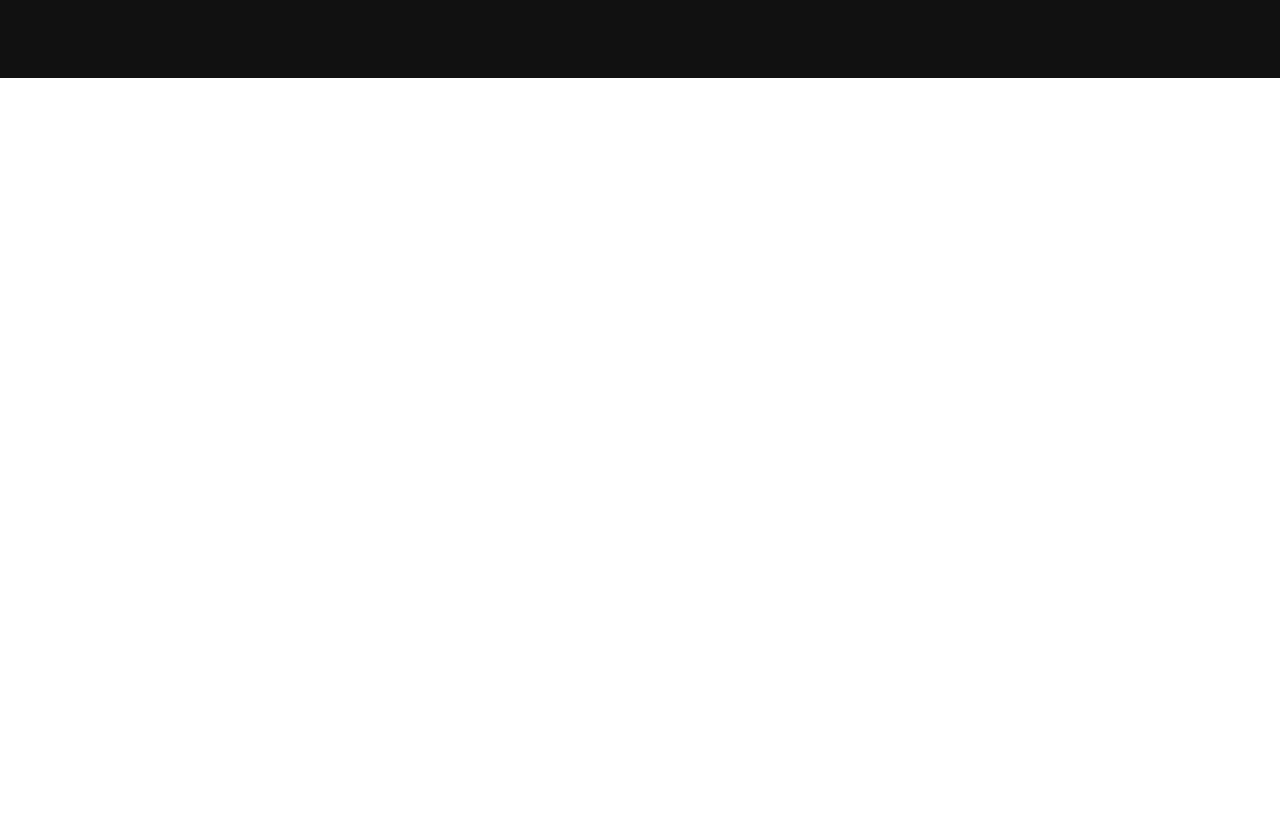
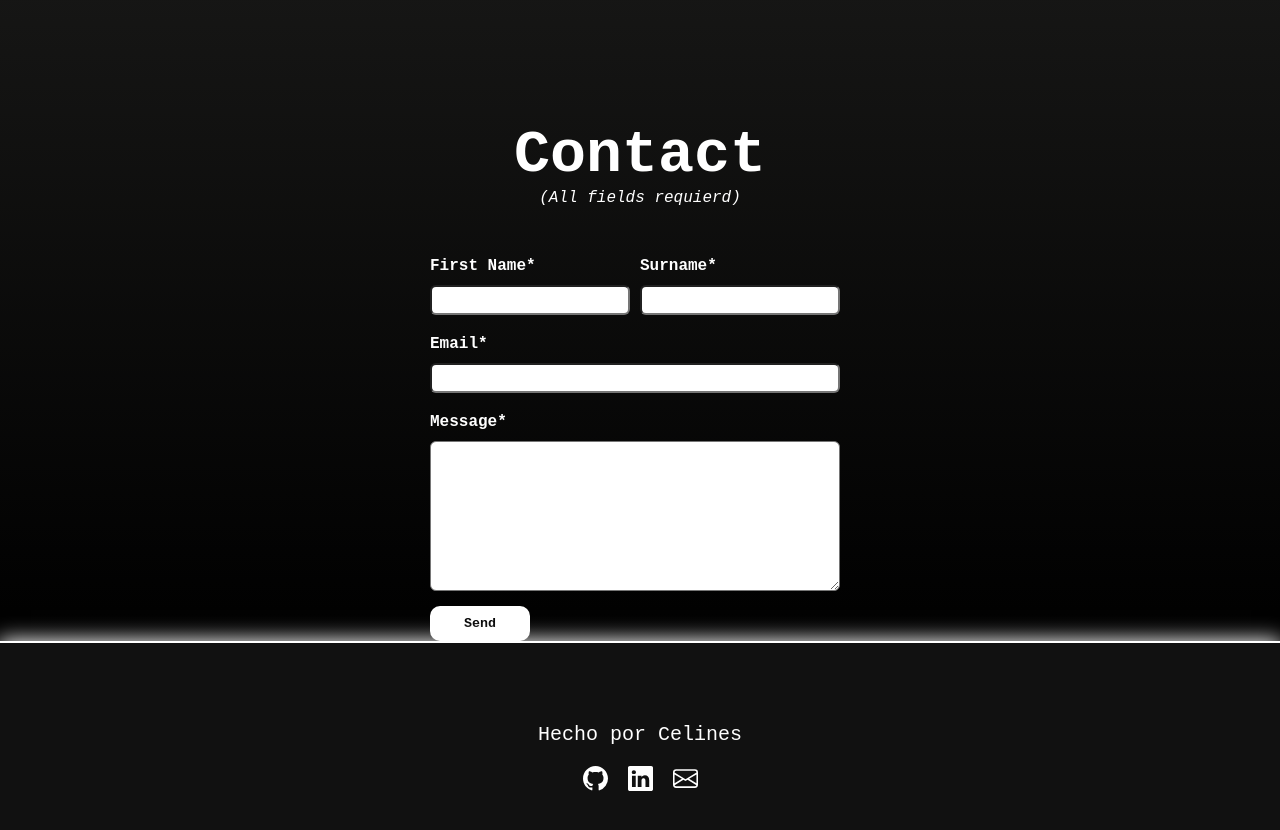
Before and after one commit to Celinesco/celinesco-page, a React (Create React App) app: page /about in a window 1280 px wide. Shown: the part 800-1630 px from the top of the page. Before the commit the page ends 878 px from the top, so only its background shows below. Built offline with nearby package versions, Linux system fonts and the light colour scheme.

Commit message:
implemento libreria de emails

```diff
--- a/package.json
+++ b/package.json
@@ -3,6 +3,7 @@
   "version": "0.1.0",
   "private": true,
   "dependencies": {
+    "@emailjs/browser": "^3.5.0",
     "@testing-library/jest-dom": "^5.16.2",
     "@testing-library/react": "^12.1.3",
     "@testing-library/user-event": "^13.5.0",
--- a/src/components/About/About.js
+++ b/src/components/About/About.js
@@ -1,29 +1,87 @@
-import './About.scss';
-import profilePicture from '../../assets/profile_picture.jpg';
-import Context from '../../Context/Context';
-import { useContext } from 'react';
-import { htmlAboutme } from '../datos_proyectos';
+import "./About.scss";
+import profilePicture from "../../assets/profile_picture.jpg";
+import Context from "../../Context/Context";
+import { useContext } from "react";
+import { htmlAboutme } from "../datos_proyectos";
+import emailjs from '@emailjs/browser';
 
 const About = () => {
     const context = useContext(Context);
 
+
+
+    const handleSubmit = e => {
+        e.preventDefault();
+        emailjs.sendForm('service_ezni8g4', 'template_0r0j00d', e.target, 'XLNlgGOCoVeMHyEIy')
+      };
+
     return (
-        <section className='section__about'>
+        <section className="section__about">
+            <section className="sub__section">
                 <h2>About me</h2>
-            <div className='container__info-aboutme'>
-                <div className='container__img-profile'>
-                    <img src={profilePicture} alt='my profile'></img>
+                <div className="container__info-aboutme">
+                    <div className="container__img-profile">
+                        <img src={profilePicture} alt="my profile"></img>
                     </div>
-                <div className='container__aboutme-text'>
+                    <div className="container__aboutme-text">
                         <p>{htmlAboutme[context.language].about_me}</p>
                         <p>{htmlAboutme[context.language].contact_me}</p>
                     </div>
                 </div>
+            </section>
 
+            <section className="sub__section">
+                <div className="container__title-alert">
+                    <h2>Contact</h2>
+                    <p>(All fields requierd)</p>
+                </div>
+                <div className="container__form">
+                    <form className="formular__contact" onSubmit={handleSubmit}>
+                        <div className="row">
+                            <div className="column">
+                                <label htmlFor="name">{htmlAboutme[context.language].form.name}</label>
+                                <input
+                                    type="text"
+                                    name="name"
+                                    id='name'
+                                    required
+                                ></input>
+                            </div>
+                            <div className="column">
+                                <label htmlFor="surname">{htmlAboutme[context.language].form.surname}</label>
+                                <input
+                                    type="text"
+                                    name="surname"
+                                    required
+                                ></input>
+                            </div>
+                        </div>
+                        <div className="row">
+                            <div className="column">
+                                <label>Email*</label>
+                                <input
+                                    type="email"
+                                    name="user_email"
+                                    required
+                                ></input>
+                            </div>
+                        </div>
+                        <div className="column">
+                            <label htmlFor="message">{htmlAboutme[context.language].form.message}</label>
+                            <textarea
+                                row="5"
+                                name="message"
+                                required
+                                id="message"
+                            ></textarea>
+                        </div>
+                        <button type="submit">{htmlAboutme[context.language].form.submit}</button>
+                    </form>
+                </div>
+            </section>
 
         </section>
-
-    )
-}
+    );
+};
 
 export default About;
--- a/src/components/About/About.scss
+++ b/src/components/About/About.scss
@@ -2,15 +2,17 @@
 
 
 .section__about {
-    min-height: 50vw;
+    min-height: 90vw;
+    .sub__section {
         display: flex;
+        flex-direction: column;
         align-items: center;
-    flex-direction: column;
-    justify-content: center;
+        padding: 200px;
+        padding-bottom: 0;
         h2 {
             color: $main-color-dark-mode;
             font-size: 60px;
-        margin-bottom: 100px;
+            margin-bottom: 50px;
         }
         .container__info-aboutme {
             display: flex;
@@ -34,9 +36,63 @@
                 }
             }
         }
-
+        .container__title-alert {
+            text-align: center;
+            margin-bottom: 50px;
+            p {
+                font-style: italic;
             }
-
+            h2 {
+                margin-bottom: 0;
+            }
+        }
+        .container__form {
+            display: flex;
+            justify-content: center;
+            width: 520px;
+            color: $main-color-dark-mode;
+            .formular__contact {
+               font-weight: bold;
+               button {
+                   padding: 10px;
+                   border-radius: 10px;
+                   background-color: $background-color-white-mode;
+                   font-weight: bold;
+                   margin-top: 15px;
+                   width: 100px;
+               }
+               textarea {
+                   display: block;
+                   width: 410px;
+                   height: 150px;
+                   margin-top: 10px;
+                   padding: 5px;
+                   border-radius: 6px;
+               }
+               .row {
+                    display: flex;
+                    justify-content: space-between;
+                    .column {
+                        display: flex;
+                        flex-direction: column;
+                        input {
+                            height: 30px;
+                            margin:10px 10px 20px 0;
+                            padding: 5px;
+                            border-radius: 6px;
+                        }
+                        input[type="text"] {
+                            width:200px;
+                        }
+                        input[type="email"] {
+                            width: 410px;
+                        }
+                    }
+                }
+            }
+        }
+    }
+}
 
 .light-theme {
     .section__about {
@@ -51,6 +107,9 @@
                 border: 2px solid $main-color-white-mode;
             }
         }
+        .container__form {
+            color: $main-color-white-mode;
+        }
 
     }
 }
--- a/src/components/datos_proyectos.js
+++ b/src/components/datos_proyectos.js
@@ -235,13 +235,11 @@ export const htmlAboutme = {
         Sugerencias, comentarios, preguntas son siempre bienvenidas!`,
 
         form: {
-            name: 'Nombre',
-            surname: 'Apellido',
-            message: 'Mensaje'
+            name: 'Nombre*',
+            surname: 'Apellido*',
+            message: 'Mensaje*',
+            submit: 'Enviar'
         }
-
-
-
     },
     en: {
         about_me: `My name is Celina and I'm a front-end developer from Rosario, Argentina, living in Munich since 2021.
@@ -250,12 +248,13 @@ export const htmlAboutme = {
         I had the fortune to have Maria Elena Rey as a teacher, who motivated me a lot and taught me the beauty of programming.
         Back when I was living in Rosario, I initially studied physics and then for a few years worked as a violin teacher.
         In front-end developing, I found myself in a very stimulating equilibrium between analytical problem solving and art. I enjoy this symbiosis a lot.`,
-        contact_me:`  If you want to reach me, you can write me an email, or fill out the form below.
+        contact_me: `  If you want to reach me, you can write me an email, or fill out the form below.
         Your questions, suggestions, and comments are always welcome and help me to grow both on personal level and professionally.`,
         form: {
-            name: 'First Name',
-            surname: 'Surname',
-            message: 'Message'
+            name: 'First Name*',
+            surname: 'Surname*',
+            message: 'Message*',
+            submit: 'Send'
         }
 
     },
@@ -269,9 +268,10 @@ export const htmlAboutme = {
         contact_me: `Wenn Sie mich erreichen wollen, schreiben Sie mir gerne eine E-Mail  oder füllen Sie das untenstehende Formular aus.
         Über Ihre Fragen, Anregungen und Kommentare freue ich mich sehr und sie helfen mir, sowohl auf persönlicher Ebene als auch beruflich zu wachsen.`,
         form: {
-            name: 'Vorname',
-            surname: 'Nachname',
-            message: 'Nachricht'
+            name: 'Vorname *',
+            surname: 'Nachname*',
+            message: 'Nachricht*',
+            submit: 'Senden'
         }
     }
 }
--- a/src/styles/_breakpoints.scss
+++ b/src/styles/_breakpoints.scss
@@ -118,8 +118,6 @@
     }
     .section__about {
         h2 {
-            margin-top: 180px;
-            margin-bottom: 50px;
             font-size: 45px;
         }
         .container__info-aboutme {
@@ -182,7 +180,6 @@
     }
     .section__about {
         h2 {
-            margin-top: 180px;
             margin-bottom: 50px;
             font-size: 45px;
         }
```
Also changed, not shown: 1 other file (tests, documents, lock files or other folders). Lines whose indentation alone changed are shown as unchanged.
